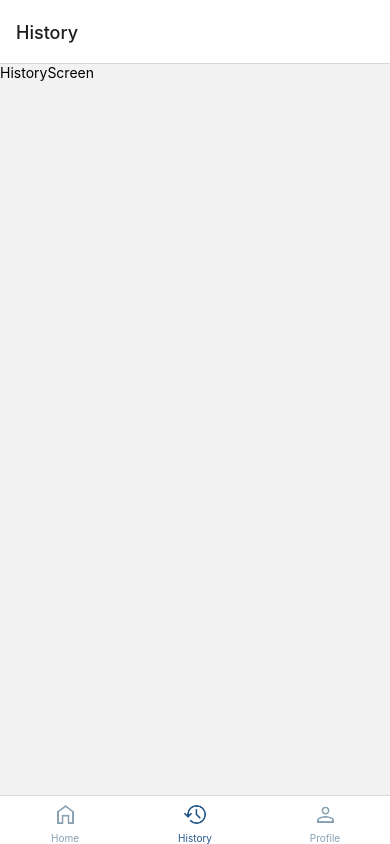
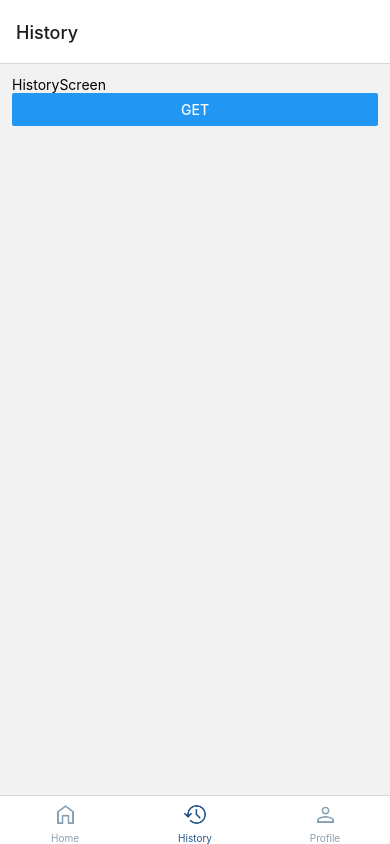
Before and after one commit to kim-iths/BetterDays, a React Native app: screen /History in a window 390 px wide. Built offline with nearby package versions, Linux system fonts and the light colour scheme.

Commit message:
Imported packages for storage, graphs and autoimport types, added mock data

```diff
--- a/App.js
+++ b/App.js
@@ -1,26 +1,41 @@
-import { BottomTabView, createBottomTabNavigator } from '@react-navigation/bottom-tabs';
+import { createBottomTabNavigator } from '@react-navigation/bottom-tabs';
 import { NavigationContainer } from '@react-navigation/native';
 import { StatusBar } from 'expo-status-bar';
 import images from './src/config/images'
-import React from 'react';
+import React, { useEffect } from 'react';
 import { StyleSheet, Text, View, Image } from 'react-native';
-import HistoryScreen from './src/screens/HistoryScreen/HistoryScreen';
-import ProfileScreen from './src/screens/ProfileScreen/ProfileScreen';
-import colors from './src/config/colors';
-import HomeStackScreen from './src/screens/HomeStackScreen/HomeStackScreen';
 import { createNativeStackNavigator } from '@react-navigation/native-stack';
 import TabNavigation from './src/screens/TabNavigation/TabNavigation';
 import EvaluateDayScreen from './src/screens/EvaluateDayScreen/EvaluateDayScreen';
+import AsyncStorage from '@react-native-async-storage/async-storage';
 
-const Tab = createBottomTabNavigator()
 const Stack = createNativeStackNavigator()
 
 export default function App() {
+
+  useEffect(() => {
+
+    // AsyncStorage.getAllKeys((keys) => {
+    //   if(keys) console.log(keys)
+
+    // })
+
+    let date = "2022-05-21"
+    let note = "Jag åt en äcklig smörgås med kaviar på. Usch för i helvete vad äckligt det var, rekommenderas ej."
+    let points = { "12:00": 5, "13:00": 5, "15:00": 5, "20:00": 10 }
+    let obj = { note: note, points: points }
+
+    AsyncStorage.setItem(date, JSON.stringify(obj))
+
+
+
+  }, [])
+
   return (
     <NavigationContainer >
       <Stack.Navigator screenOptions={{ headerShown: true }}>
-        <Stack.Screen name="Tab" component={TabNavigation} options={{ headerShown: false }}/>
-        <Stack.Screen name="Evaluate day" component={EvaluateDayScreen}/>
+        <Stack.Screen name="Tab" component={TabNavigation} options={{ headerShown: false }} />
+        <Stack.Screen name="Evaluate day" component={EvaluateDayScreen} />
       </Stack.Navigator>
     </NavigationContainer>
   );
--- a/package.json
+++ b/package.json
@@ -9,17 +9,21 @@
     "web": "expo start --web"
   },
   "dependencies": {
+    "@react-native-async-storage/async-storage": "^1.17.5",
     "@react-navigation/bottom-tabs": "^6.3.1",
     "@react-navigation/native": "^6.0.10",
     "@react-navigation/native-stack": "^6.6.2",
+    "@types/react-native": "^0.67.7",
     "expo": "~45.0.0",
     "expo-splash-screen": "~0.15.1",
     "expo-status-bar": "~1.3.0",
     "react": "17.0.2",
     "react-dom": "17.0.2",
     "react-native": "0.68.2",
+    "react-native-chart-kit": "^6.12.0",
     "react-native-safe-area-context": "^4.2.5",
     "react-native-screens": "^3.13.1",
+    "react-native-svg": "^12.3.0",
     "react-native-web": "0.17.7"
   },
   "devDependencies": {
--- a/src/screens/EvaluateDayScreen/EvaluateDayScreen.js
+++ b/src/screens/EvaluateDayScreen/EvaluateDayScreen.js
@@ -3,10 +3,24 @@ import styles from './styles'
 import React, { useState } from 'react'
 import images from '../../config/images'
 import HorizontalSelectCircles from '../../components/HorizontalSelectCircles/HorizontalSelectCircles'
+import AsyncStorage from '@react-native-async-storage/async-storage'
 
-const EvaluateDayScreen = ({navigation}) => {
+const EvaluateDayScreen = ({ navigation }) => {
 
   const [simpleMoodValue, setSimpleMoodValue] = useState(null)
+
+  const storeData = async () => {
+    try {
+      let date = "2022-05-22"
+      let note = "Jag åt en äcklig smörgås med kaviar på. Usch för i helvete vad äckligt det var, rekommenderas ej."
+      let points = { "12:00": 5, "13:00": 5, "15:00": 5, "20:00": 10 }
+      let obj = { note: note, points: points }
+
+      AsyncStorage.setItem(date, JSON.stringify(obj)).then(console.log("saved " + date))
+    } catch (e) {
+
+    }
+  }
 
   return (
     <View style={{ justifyContent: "space-between", flex: 1 }}>
@@ -28,8 +42,8 @@ const EvaluateDayScreen = ({navigation}) => {
       <TouchableNativeFeedback
         onPress={() => {
           ToastAndroid.show("You've evaluated [date]!", ToastAndroid.SHORT)
-          navigation.goBack()
-          }}>
+          storeData().then(navigation.goBack())
+        }}>
         <View style={styles.bottomButton} pointerEvents="box-only">
           <Text style={[{ color: "white", fontSize: 20, fontWeight: "bold" }]}>Done</Text>
         </View>
--- a/src/screens/HistoryScreen/HistoryScreen.js
+++ b/src/screens/HistoryScreen/HistoryScreen.js
@@ -1,12 +1,32 @@
-import { Image, Text, View } from 'react-native'
+import { Button, Image, Text, View } from 'react-native'
 import styles from './styles'
-import React from 'react'
+import React, { useEffect } from 'react'
 import images from '../../config/images'
+import AsyncStorage from '@react-native-async-storage/async-storage'
 
 const HistoryScreen = () => {
+
+  useEffect(() => {
+    getData()
+  }, [])
+
+  const getData = async () => {
+    try {
+      let keys = await AsyncStorage.getAllKeys()
+      await AsyncStorage.multiGet(keys)
+        .then(res => {
+          console.log(res);
+        })
+
+    } catch (error) {
+
+    }
+  }
+
   return (
-    <View>
+    <View style={styles.container}>
       <Text>HistoryScreen</Text>
+      <Button title='get' onPress={getData} />
     </View>
   )
 }
--- a/src/screens/HistoryScreen/styles.js
+++ b/src/screens/HistoryScreen/styles.js
@@ -1,5 +1,8 @@
 import { StyleSheet } from 'react-native';
 
 const styles = StyleSheet.create({
-
+    container: {
+        padding: 12,
+    }
 })
+export default styles
```
Also changed, not shown: 2 other files (tests, documents, lock files or other folders).
